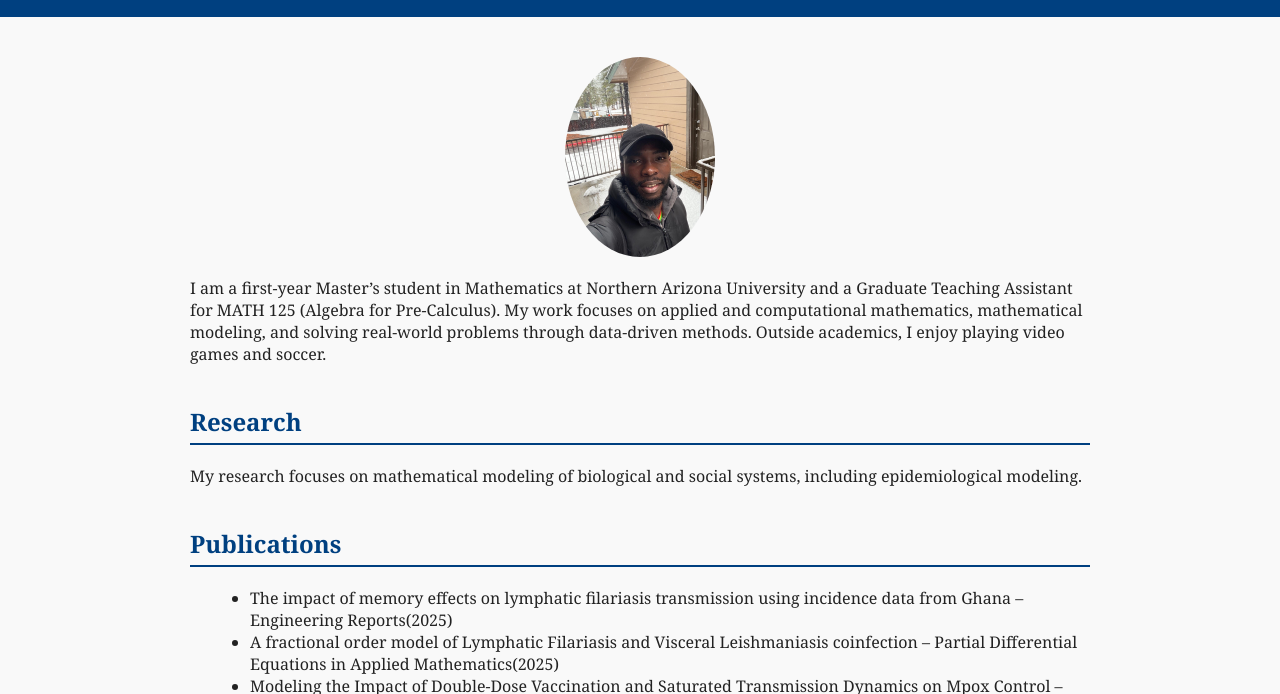
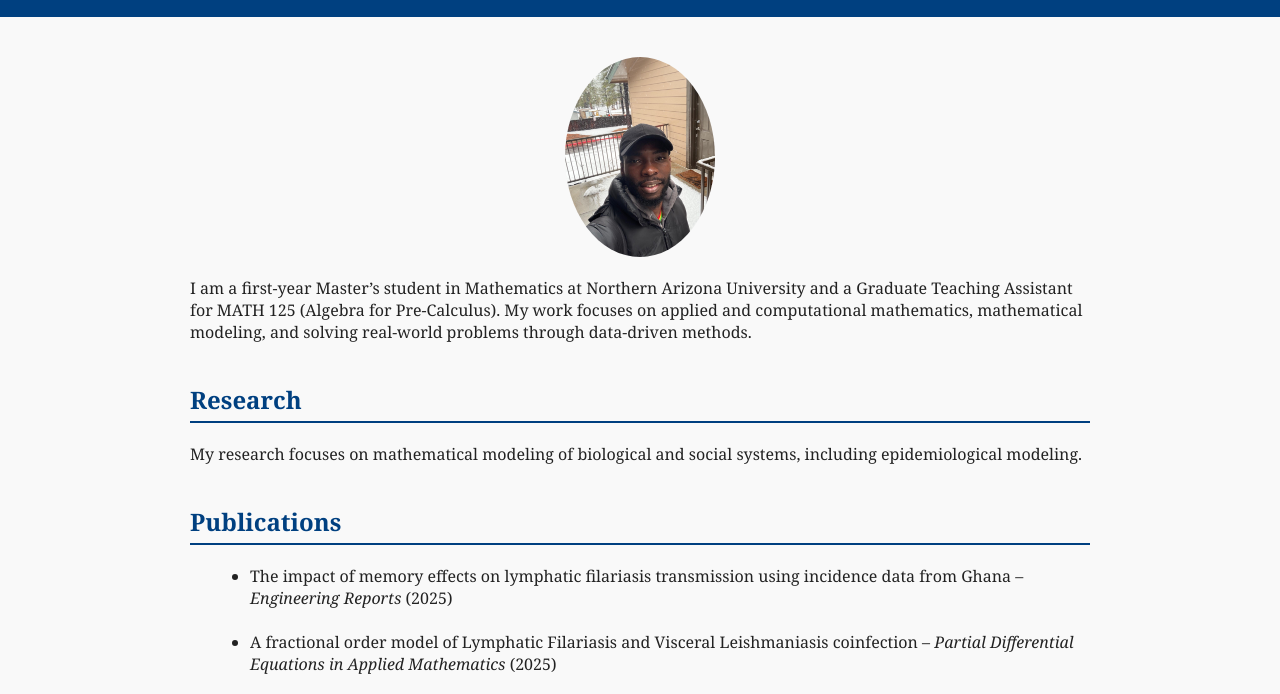
Before and after one commit to jnmartey/personal-website, a plain HTML site: page index.html in a window 1280 px wide. Shown: the part 95-789 px from the top of the page. Drawn offline with nearby package versions, Linux system fonts and the light colour scheme.

Commit message:
Update index.html

```diff
--- a/index.html
+++ b/index.html
@@ -78,8 +78,7 @@
         <section id="about">
             <!-- Replace the URL with your actual profile picture -->
            <img class="profile" src="jo.jpg" alt="Josh Mart" width="350">
-            <p> I am a first-year Master’s student in Mathematics at Northern Arizona University and a Graduate Teaching Assistant for MATH 125 (Algebra for Pre-Calculus). My work focuses on applied and computational mathematics, mathematical modeling, and solving real-world problems through data-driven methods.
-    Outside academics, I enjoy playing video games and soccer. </p>
+            <p> I am a first-year Master’s student in Mathematics at Northern Arizona University and a Graduate Teaching Assistant for MATH 125 (Algebra for Pre-Calculus). My work focuses on applied and computational mathematics, mathematical modeling, and solving real-world problems through data-driven methods.  </p>
         </section>
 
         <section id="research">
@@ -87,15 +86,17 @@
             <p>My research focuses on mathematical modeling of biological and social systems, including epidemiological modeling. </p>
         </section>
 
-        <section id="publications">
-            <h2>Publications</h2>
-            <ul>
-                <li>The impact of memory effects on lymphatic filariasis transmission using incidence data from Ghana – Engineering Reports(2025)</li>
-                <li>A fractional order model of Lymphatic Filariasis and Visceral Leishmaniasis coinfection – Partial Differential Equations in Applied Mathematics(2025)</li>
-                <li>Modeling the Impact of Double‐Dose Vaccination and Saturated Transmission Dynamics on Mpox Control – Engineering Reports(2025)</li>
-                <!-- Add your publications here -->
-            </ul>
-        </section>
+       <section id="publications">
+    <h2>Publications</h2>
+    <ul>
+        <li>The impact of memory effects on lymphatic filariasis transmission using incidence data from Ghana – <em>Engineering Reports</em> (2025)</li><br>
+
+        <li>A fractional order model of Lymphatic Filariasis and Visceral Leishmaniasis coinfection – <em>Partial Differential Equations in Applied Mathematics</em> (2025)</li><br>
+
+        <li>Modeling the Impact of Double‐Dose Vaccination and Saturated Transmission Dynamics on Mpox Control – <em>Engineering Reports</em> (2025)</li><br>
+    </ul>
+</section>
+
 
         <section id="My Favourite Math">
     <h2>My Favourite Math</h2>
```
